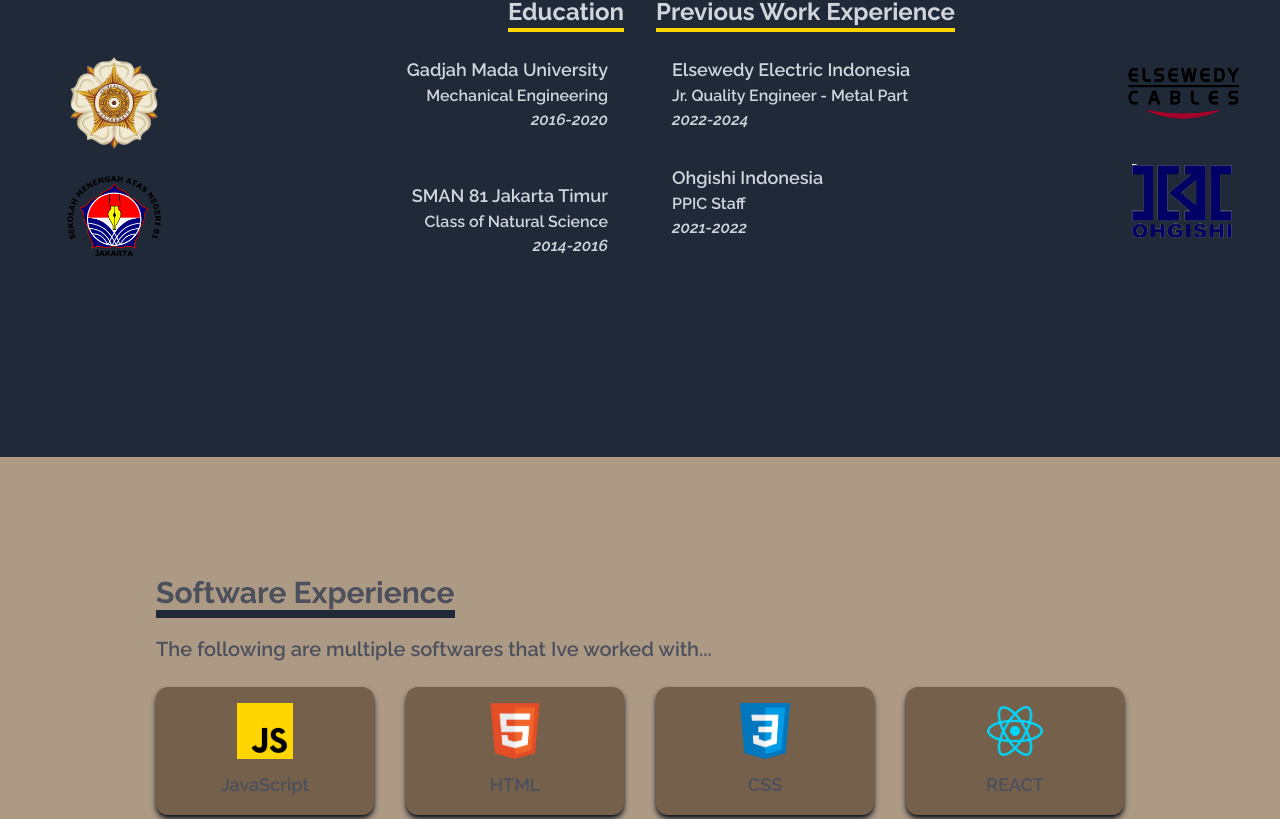
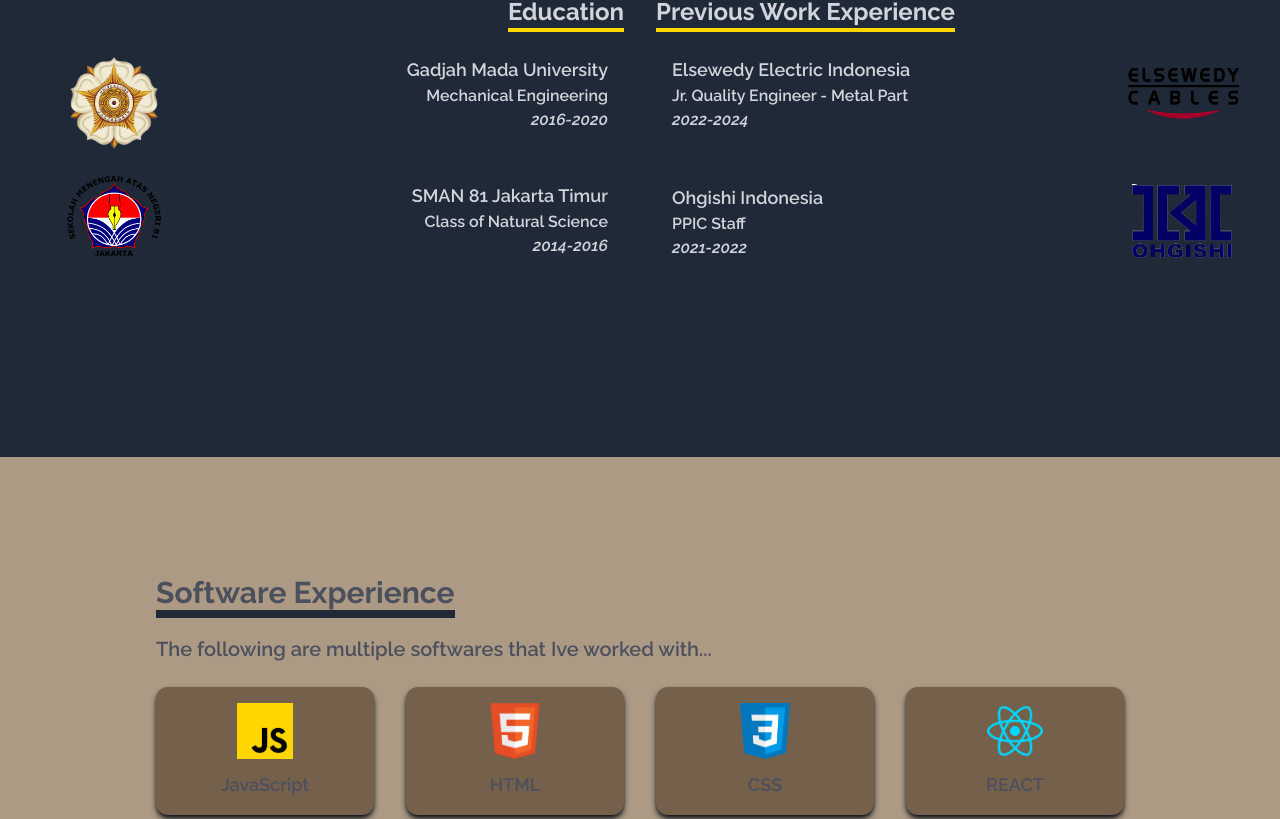
Before and after one commit to hanantyodut/1st-Porto, a React (Vite) app: page / in a window 1280 px wide. Shown: the part 1143-1962 px from the top of the page. Built offline with nearby package versions, Linux system fonts and the light colour scheme; a web font is replaced by a local one.

Commit message:
updated5

```diff
--- a/src/components/Abouts.jsx
+++ b/src/components/Abouts.jsx
@@ -82,7 +82,7 @@ const Abouts = () => {
 										/>
 									</div>
 								</li>
-								<li className="flex justify-between mt-4">
+								<li className="flex justify-between mt-9">
 									<div>
 										<p className="mt-4 text-lg font-semibold">
 											Ohgishi Indonesia
--- a/src/components/Contactme.jsx
+++ b/src/components/Contactme.jsx
@@ -2,7 +2,7 @@ const Contactme = () => {
 	return (
 		<div
 			name="Contact"
-			className="w-full h-screen bg-gray-800 flex justify-center items-center ">
+			className="w-full h-screen bg-gray-800 flex justify-center items-center p-4">
 			<form
 				method="POST"
 				action="https://getform.io/f/eapdneza"
```
